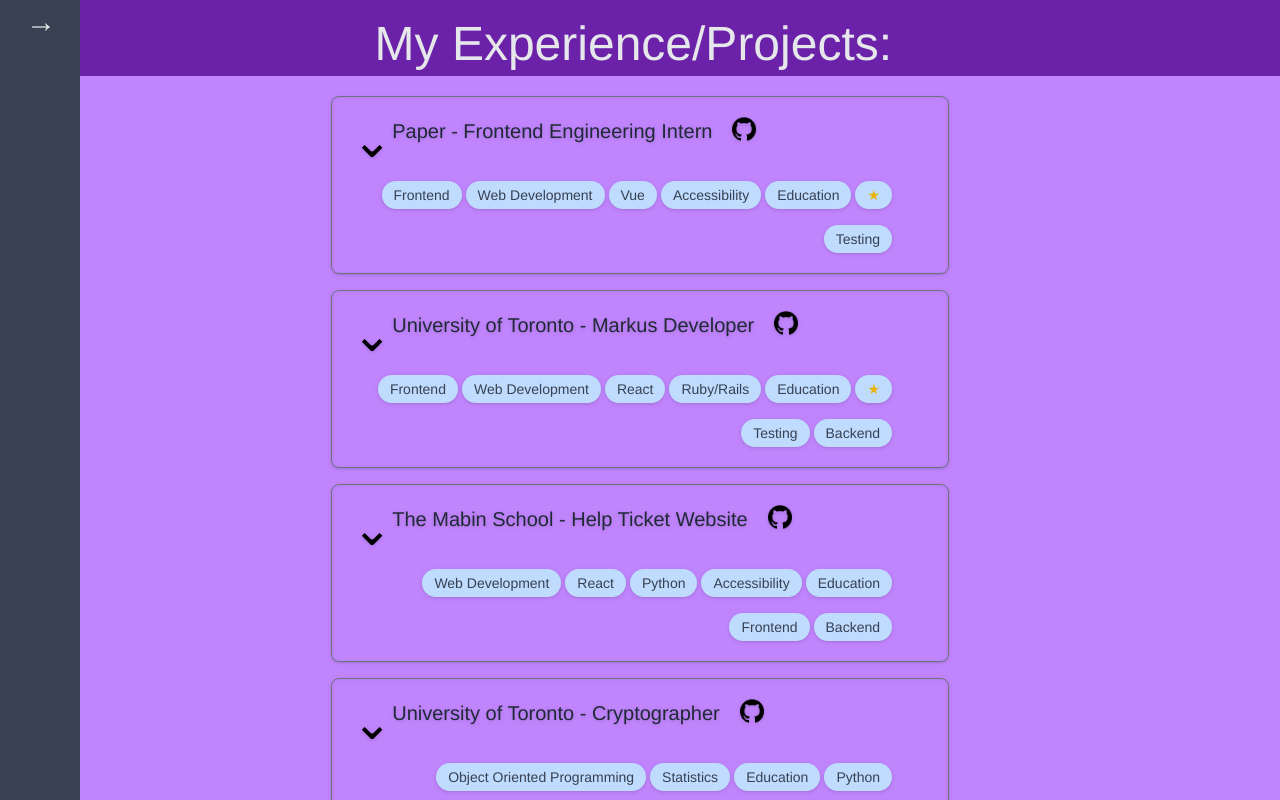
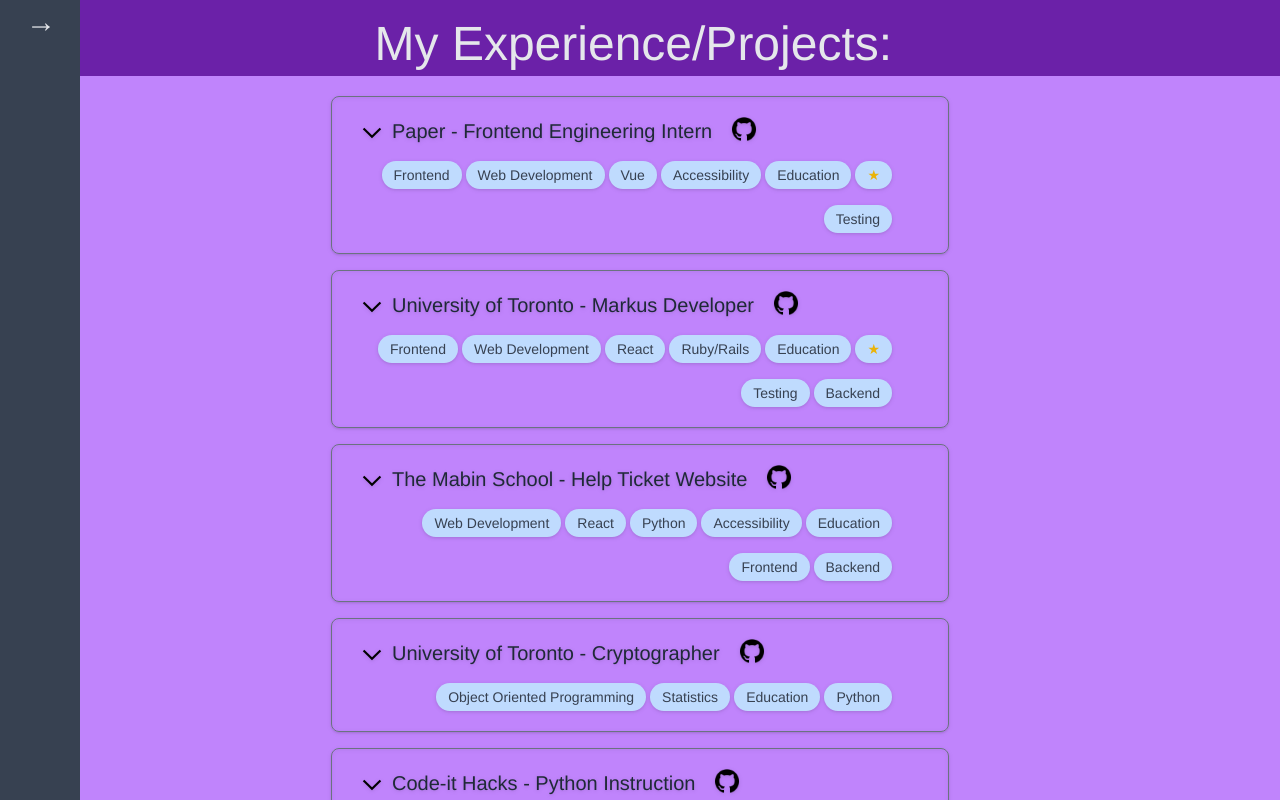
Before and after one commit to WeissSa/portfolio, a Vue app: page /#/ in a window 1280 px wide. Shown: the top 800 px of the page. Built offline with nearby package versions, Linux system fonts and the light colour scheme.

Commit message:
changed carets and updated mobile features

```diff
--- a/src/components/PostPreview.vue
+++ b/src/components/PostPreview.vue
@@ -1,26 +1,26 @@
 <template>
   <div
-    class="w-44 ml-[3.1rem] sm:w-full sm:mx-auto rounded-lg border border-gray-500 drop-shadow shadow p-5"
+    class="w-44 ml-[3.1rem] sm:w-[34rem] md:w-full md:mx-auto rounded-lg border border-gray-500 drop-shadow shadow p-5"
   >
     <button
-      class="flex flex-col mx-auto w-44 md:w-[36rem]"
+      class="flex flex-col mx-auto w-44 sm:w-[34rem] md:w-[36rem]"
       @click="handleExpansion"
     >
       <div class="flex flex-row justify-between">
-        <p
-          class="text-5xl hidden sm:block"
-          :class="isExpanded ? 'mt-4' : 'mb-12'"
+        <p class="hidden sm:block w-10 -mt-1">
+          <img v-if="isExpanded" alt="caret up" src="../assets/caret-up.svg" />
+          <img v-else alt="caret dpwn" src="../assets/caret-down.svg" />
+        </p>
+        <h2
+          class="text-gray-800 text-sm md:text-xl text-left md:text-center md:pb-12"
         >
-          {{ isExpanded ? "⌃" : "⌄" }}
-        </p>
-        <h2 class="text-gray-800 text-sm sm:text-xl text-left sm:text-center">
           {{ title }}
         </h2>
         <a v-if="repo !== '/private'" :href="repo">
           <img
             alt="github logo"
             src="../assets/GitHub.png"
-            class="w-6 ml-5 hidden sm:block"
+            class="w-6 ml-5 hidden md:block"
             @click="handleExpansion"
           />
         </a>
@@ -28,14 +28,14 @@
           <img
             alt="github logo"
             src="../assets/GitHub.png"
-            class="w-6 ml-5 hidden sm:block"
+            class="w-6 sm:mr-10 md:ml-5 hidden sm:block"
             @click="handleExpansion"
           />
         </router-link>
       </div>
       <div
-        class="flex pt-12 sm:pt-0 flex-col sm:flex-row-reverse sm:w-[34rem] flex-wrap"
-        :class="isExpanded ? '-mt-12 sm:-mt-1 pb-2' : '-mt-12'"
+        class="flex pt-12 md:pt-0 flex-col sm:mr-10 md:mr-0 sm:flex-row-reverse md:w-[34rem] flex-wrap"
+        :class="isExpanded ? '-mt-12 md:-mt-1 pb-2' : '-mt-12'"
       >
         <PostTag
           v-for="tag in tags"
@@ -47,13 +47,13 @@
     </button>
     <div v-if="isExpanded" class="flex-col mx-auto">
       <div
-        class="w-36 md:w-[36rem] overflow-autotext-left text-sm sm:text-base"
+        class="w-36 md:w-[36rem] overflow-autotext-left text-sm md:text-base"
         v-html="description"
       />
       <img
         :alt="`Screenshot or picture of ${title}`"
         :src="`${publicPath}${thumbnail}`"
-        class="mx-auto w-32 h-32 sm:w-60 sm:h-60 object-cover"
+        class="mx-auto w-32 h-32 md:w-60 md:h-60 object-cover"
       />
     </div>
   </div>
```
Also changed, not shown: src/assets/caret-down.svg (added), src/assets/caret-up.svg (added).
